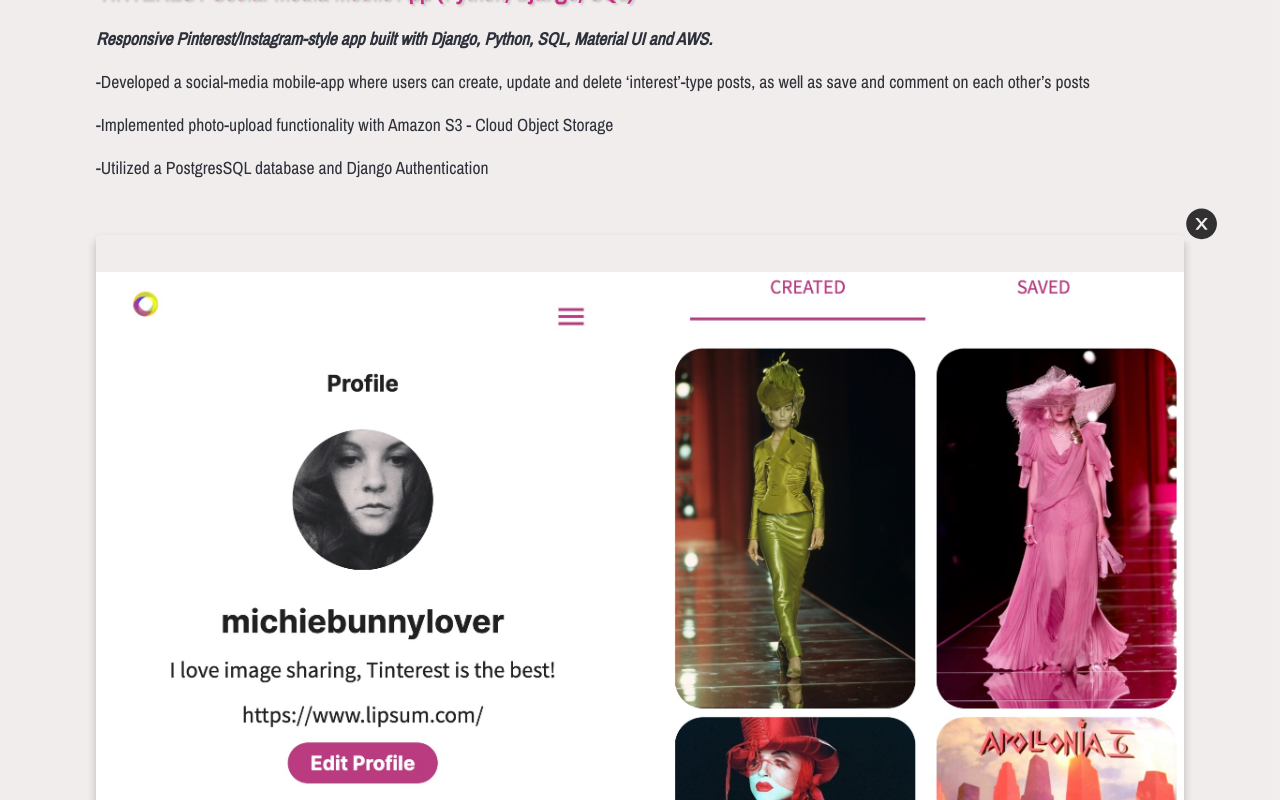
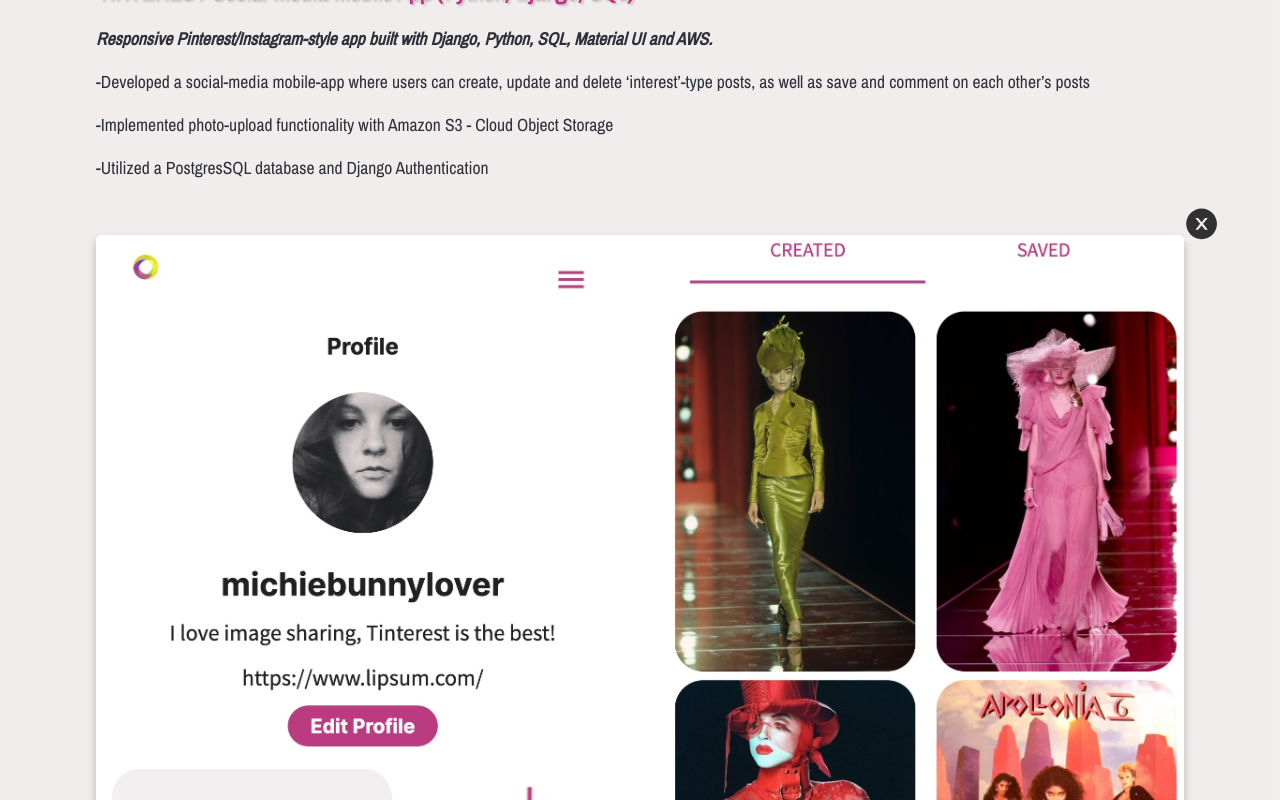
Before and after one commit to tatyanakarlen/PortfolioWebsite, a React (Create React App) app: page /portfolio in a window 1280 px wide. Both pictures are taken after a click on the picture 639 px from the left and 4714 px from the top of the page. Shown: the part 4314-5114 px from the top of the page. Built offline with nearby package versions, Linux system fonts and the light colour scheme.

Commit message:
changed height

```diff
--- a/src/components/Carousel/Carousel.css
+++ b/src/components/Carousel/Carousel.css
@@ -1,11 +1,11 @@
 #image {
     width: 85vw;
-    height: 85vh;
+    height: auto;
     margin-top: 1rem;
     user-select: none;
     border-radius: 5px;
     box-shadow: rgba(0, 0, 0, 0.24) 0px 5px 8px;
-    object-fit: fill;
+    /* object-fit: fill; */
     object-fit: contain;
     /* tried contain, works better */
   }
```
